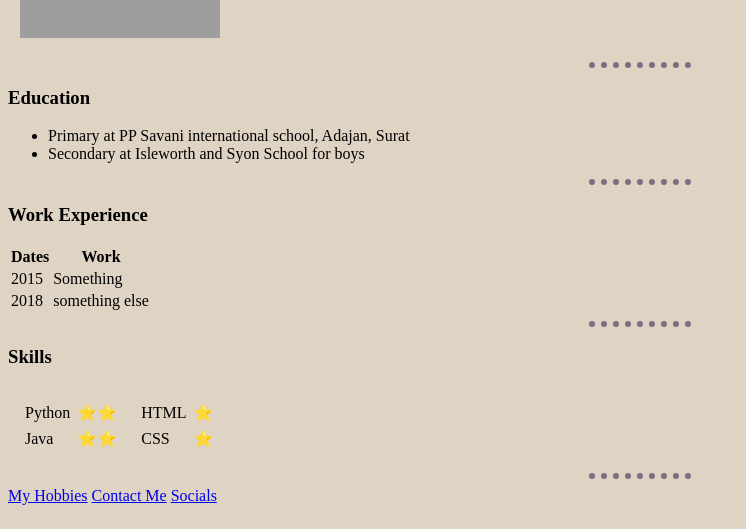
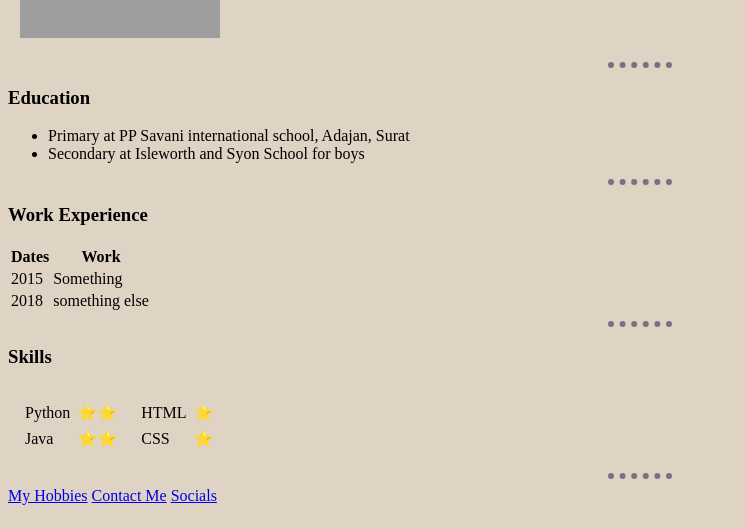
Before and after one commit to HarshZalawadia/Personal-site, a plain HTML site: page index.html in a window 1280 px wide. Shown: the part 182-711 px from the top of the page, without its empty margins (0-746 px from the left). Drawn offline with Linux system fonts and the light colour scheme; grey boxes are pictures that could not be loaded.

Commit message:
shortening the dotted line

```diff
--- a/index.html
+++ b/index.html
@@ -13,7 +13,7 @@
             border-top-color: #7D6E83;
             border-top-style: dotted;
             border-width:6px;
-            width: 8%;
+            width: 5%;
 
 
         }
```
